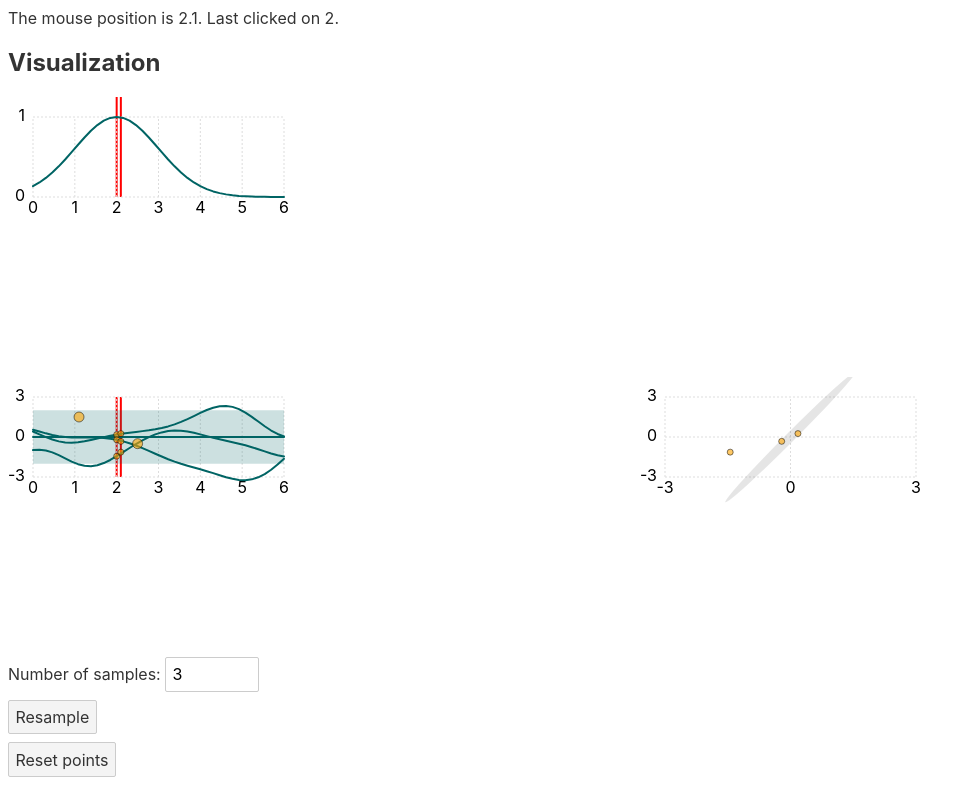
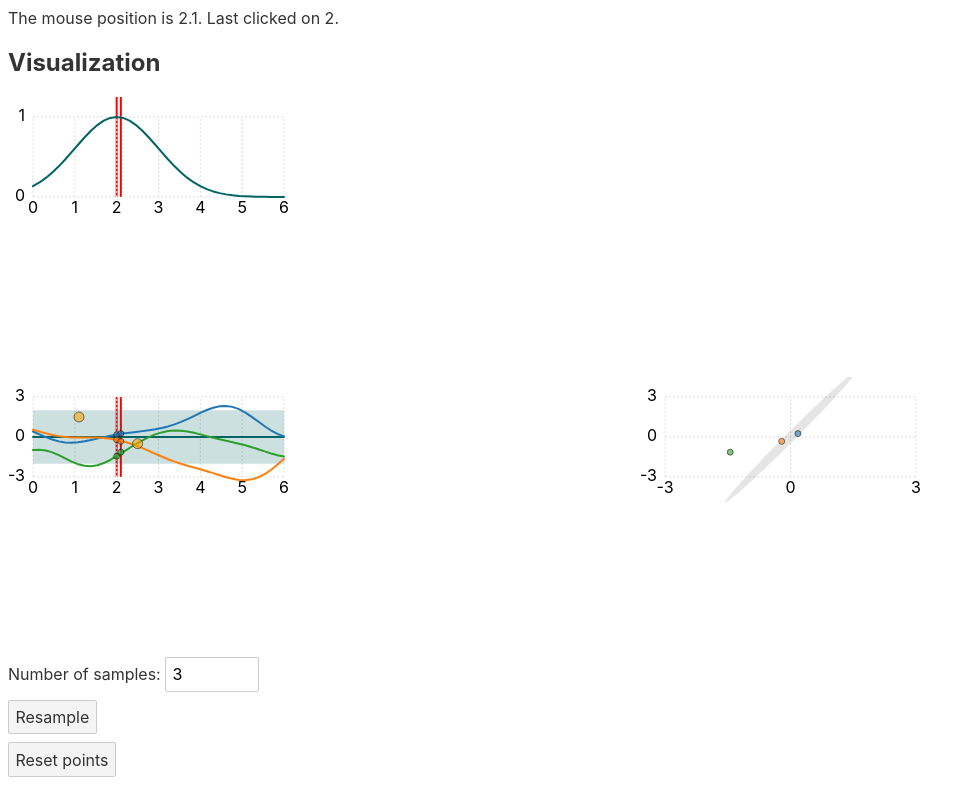
Before and after one commit to st--/interactive-gp-visualization, a Svelte app: page / in a window 1280 px wide. Shown: the whole page, without its empty margins (0-975 px from the left). Built offline with nearby package versions, Linux system fonts and the light colour scheme.

Commit message:
give each sample a different color (requires d3-scale-chromatic)

```diff
--- a/package.json
+++ b/package.json
@@ -16,9 +16,11 @@
     "@types/d3-array": "^2.9.0",
     "@types/d3-random": "^2.2.0",
     "@types/d3-scale": "^3.2.2",
+    "@types/d3-scale-chromatic": "^2.0.0",
     "d3-array": "latest",
     "d3-random": "^2.2.2",
     "d3-scale": "latest",
+    "d3-scale-chromatic": "^2.0.0",
     "ml-matrix": "latest",
     "rollup": "^2.3.4",
     "rollup-plugin-css-only": "^3.1.0",
--- a/src/Covariance.svelte
+++ b/src/Covariance.svelte
@@ -1,6 +1,7 @@
 <script>
 	import { onMount } from 'svelte';
-	import { scaleLinear } from 'd3-scale';
+	import { scaleLinear, scaleOrdinal } from 'd3-scale';
+	import { schemeCategory10 } from 'd3-scale-chromatic';
 	import { zip } from 'd3-array';
 	import Axes from './Axes.svelte';
 	export let ysAtX1, ysAtX2, covProps;
@@ -38,6 +39,9 @@
 	function resize() {
 		({ width, height } = svg.getBoundingClientRect());
 	}
+
+	// TODO unify with Lineplot.svelte?
+	const sampleColor = scaleOrdinal(schemeCategory10);
 </script>
 
 <svelte:window on:resize='{resize}' />
@@ -50,8 +54,8 @@
 		<ellipse cx='{xScale(0)}' cy='{yScale(0)}' rx='{yFactor * covProps.width}' ry='{yFactor * covProps.length}' />
 	</g>
 
-	{#each yPairs as ys}
-		<circle cx='{xScale(ys[0])}' cy='{yScale(ys[1])}' r='3' />
+	{#each yPairs as ys, i}
+		<circle cx='{xScale(ys[0])}' cy='{yScale(ys[1])}' r='3' style="fill: {sampleColor(i)};" />
 	{/each}
 </svg>
 
--- a/src/Lineplot.svelte
+++ b/src/Lineplot.svelte
@@ -1,6 +1,7 @@
 <script>
 	import { onMount } from 'svelte';
-	import { scaleLinear } from 'd3-scale';
+	import { scaleLinear, scaleOrdinal } from 'd3-scale';
+	import { schemeCategory10 } from 'd3-scale-chromatic';
 	import { zip } from 'd3-array';
 	import { x1, x2 } from './store.js';
 	import { getSVGpoint } from './getsvgpoint.js';
@@ -65,6 +66,9 @@
 		event.stopPropagation();
 		points = points.filter(element => element != point);
 	}
+
+	// TODO unify with Covariance.svelte?
+	const sampleColor = scaleOrdinal(schemeCategory10);
 </script>
 
 <svelte:window on:resize='{resize}' />
@@ -79,15 +83,15 @@
 	<path class="path-area" d={areaConfidence}></path>
 	<path class="path-line" d={pathMean}></path>
 
-	{#each samplePaths as path}
-		<path class="path-line" d={path}></path>
+	{#each samplePaths as path, i}
+		<path class="path-line" d={path} style="stroke: {sampleColor(i)};"></path>
 	{/each}
 
-	{#each ysAtX1 as y1}
-		<circle cx='{xScale($x1)}' cy='{yScale(y1)}' r='3' />
+	{#each ysAtX1 as y1, i}
+		<circle cx='{xScale($x1)}' cy='{yScale(y1)}' r='3' style="fill: {sampleColor(i)};" />
 	{/each}
-	{#each ysAtX2 as y2}
-		<circle cx='{xScale($x2)}' cy='{yScale(y2)}' r='3' />
+	{#each ysAtX2 as y2, i}
+		<circle cx='{xScale($x2)}' cy='{yScale(y2)}' r='3' style="fill: {sampleColor(i)};" />
 	{/each}
 
 	{#each points as point}
```
Also changed, not shown: 1 other file (tests, documents, lock files or other folders).
